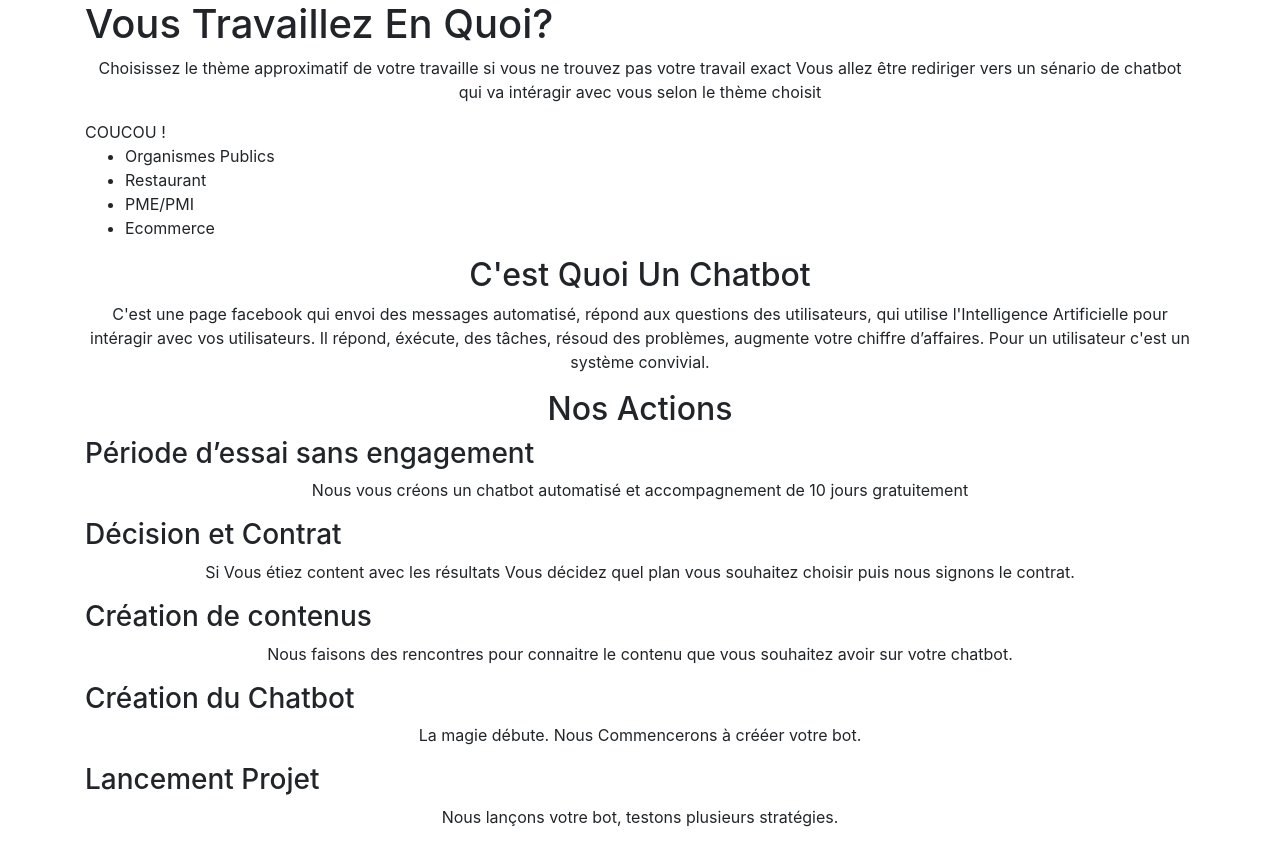
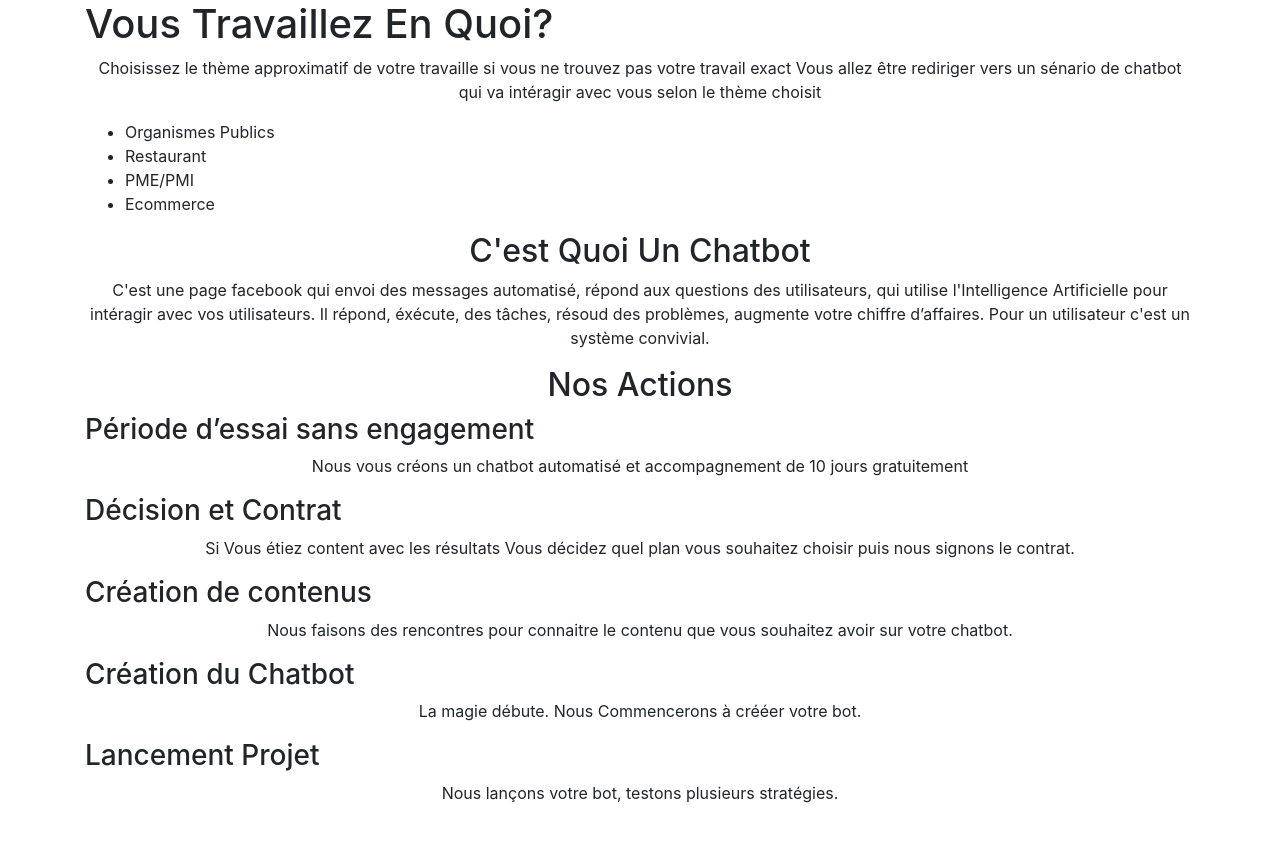
Before and after one commit to yazan0109/4techonlogya, a plain HTML site: page index.html in a window 1280 px wide. After the commit the page ends 821 px from the top, so only its background shows below. Drawn offline with Linux system fonts and the light colour scheme.

Commit message:
supprission coucou

```diff
--- a/index.html
+++ b/index.html
@@ -36,7 +36,7 @@
                             pas votre travail exact
                             Vous allez être rediriger vers un sénario de chatbot qui va intéragir avec vous selon
                             le thème choisit</p>
-                        COUCOU !
+
                             <ul>
                                 <li> Organismes Publics </li>
                                 <li> Restaurant </li>
```
